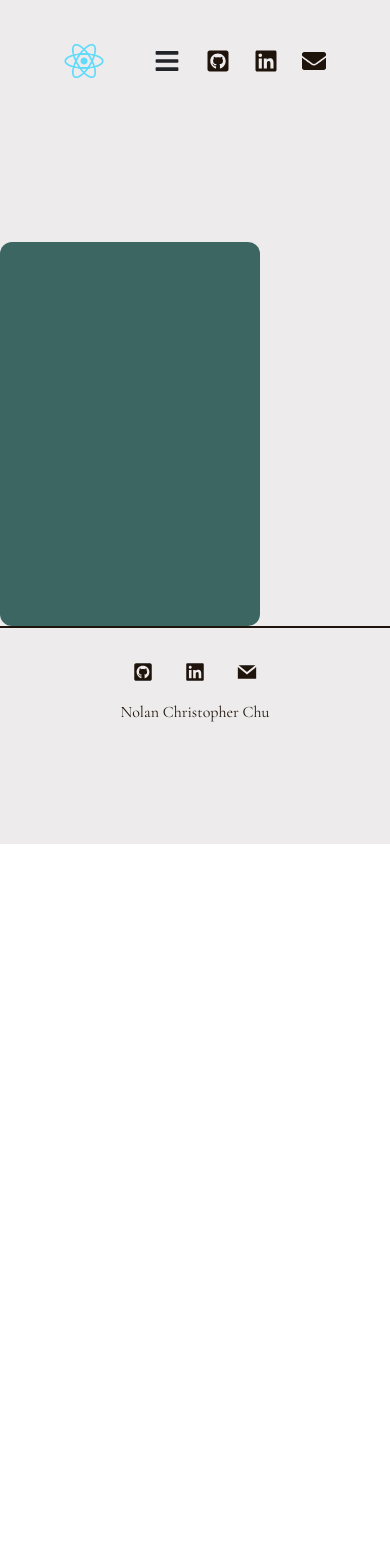
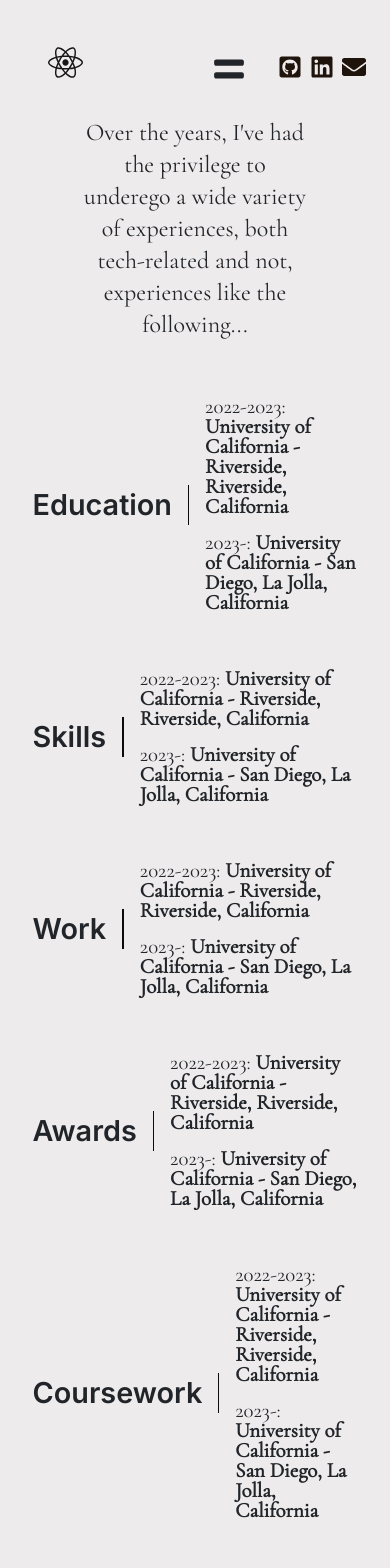
Before and after one commit to Nolancchu/Personal-Website, a Next.js app in the folder nolanchupersonalwebsite/: page /experience in a window 390 px wide. Shown: the top 1568 px of the page. Before the commit the page ends 844 px from the top, so only its background shows below. Built offline with nearby package versions, Linux system fonts and the light colour scheme.

Commit message:
mobile responsiveness kind of done, onto fun part

```diff
--- a/nolanchupersonalwebsite/components/AboutHeadGraphic.jsx
+++ b/nolanchupersonalwebsite/components/AboutHeadGraphic.jsx
@@ -1,6 +1,6 @@
 import React from "react";
+import { Bebas_Neue } from "next/font/google";
 import { FaReact } from "react-icons/fa";
-import { Bebas_Neue } from "next/font/google";
 
 const Bebas = Bebas_Neue ({
     subsets: ['latin'],
@@ -9,27 +9,24 @@
 
 const AboutHeadGraphic = () => {
   return (
-    <div className="flex flex-col w-full h-full bg-ncc-beige">
-        <div className="flex w-11/12 flex-col text-8xl !ml-12 items-end mb-8">
+    <div className=" w-full h-full ">
+        <div className="flex w-11/12 flex-col text-4xl md:text-6xl lg:text-8xl !ml-12 items-center md:items-end mb-8">
                     <span >PROFILE:</span>
         </div>
-        <div className="flex flex-row w-full bg-ncc-beige">
+        <div className="flex flex-col md:flex-row w-full bg-ncc-beige">
           <img
-                      src="/React-icon.png"
-                      width={500}
-                      className="h-8/12 align-middle translate-y-0"
-                    />
+            src="/React-icon.png"
+            width={400}
+            className="h-8/12 align-middle mb-12"
+            />
           <div className="text-8xl w-[.2rem] h-full bg-ncc-black ml-8 mr-8"></div>
-          <div className="flex flex-col w-full">
-            <div className="flex w-6/12 text-4xl items-center">Lorem ipsum dolor sit amet, consectetur adipiscing elit.</div>
-            <div className="w-full h-12 bg-ncc-beige"/>
-            <div className="w-6/12 text-2xl">Lorem ipsum dolor sit amet, consectetur adipiscing elit, sed do eiusmod tempor incididunt ut labore et dolore magna aliqua. Ut enim ad minim veniam, quis nostrud exercitation ullamco laboris nisi ut aliquip ex ea commodo consequat. Duis aute irure dolor in reprehenderit in voluptate velit esse cillum dolore eu fugiat nulla pariatur.</div>
+          <div className="flex flex-col w-full max-lg:items-center">
+            <div className="flex w-11/12 text-2xl md:text-4xl items-center">Lorem ipsum dolor sit amet, consectetur adipiscing elit.</div>
+            <div className="w-full h-6 bg-ncc-beige"/>
+            <div className="w-11/12 md:text-2xl max-lg:mb-6">Lorem ipsum dolor sit amet, consectetur adipiscing elit, sed do eiusmod tempor incididunt ut labore et dolore magna aliqua. Ut enim ad minim veniam, quis nostrud exercitation ullamco laboris nisi ut aliquip ex ea commodo consequat. Duis aute irure dolor in reprehenderit in voluptate velit esse cillum dolore eu fugiat nulla pariatur.</div>
           </div>
         </div>
-        <div className="w-full h-12 bg-ncc-beige"/>
-        <div className="flex w-full justify-center items-center">
-            <div className="flex text-8xl justify-end">FILLER TEXT</div>
-        </div>
+
     </div>
   );
 };
--- /dev/null
+++ b/nolanchupersonalwebsite/components/ExperienceText.jsx
@@ -0,0 +1,93 @@
+import React from "react";
+import { Inter } from "next/font/google";
+
+const int = Inter ({
+    subsets: ['latin'],
+    weight: ['600']
+})
+
+const ExperienceText = () => {
+    return (
+    <div>
+        <div className="flex flex-col w-full justify-center items-center">
+            <div className="text-2xl lg:text-3xl w-7/12 text-center mb-10">
+                Over the years, I've had the privilege to underego a wide variety of experiences, both tech-related and not, experiences like the following...
+            </div>
+
+
+            <div className="flex flex-col w-10/12 lg:w-7/12 h-auto justify-begin">
+            <div className="flex flex-row items-center ">
+                <div className="text-[1.8rem]">
+                    <span className={int.className}>
+                    Education</span>
+                </div>
+                <div className="w-1 h-[2.5rem] bg-ncc-black ml-4 mr-4"/>
+                <div className="text-[1.3rem] leading-5 xl:leading-[.4rem] mt-3">
+                    <p>2022-2023: <b>University of California - Riverside, Riverside, California</b></p>
+                    <p>2023-: <b>University of California - San Diego, La Jolla, California</b></p>
+                </div>
+            </div>
+
+            <div className="w-full h-6 bg-ncc-beige"/>
+
+            <div className="flex flex-row items-center justify-begin">
+                <div className="text-[1.8rem]">
+                    <span className={int.className}>
+                    Skills</span>
+                </div>
+                <div className="w-1 h-[2.5rem] bg-ncc-black ml-4 mr-4"/>
+                <div className="text-[1.3rem] leading-5 xl:leading-[.4rem] mt-3">
+                    <p>2022-2023: <b>University of California - Riverside, Riverside, California</b></p>
+                    <p>2023-: <b>University of California - San Diego, La Jolla, California</b></p>
+                </div>
+            </div>
+
+            <div className="w-full h-6 bg-ncc-beige"/>
+
+            <div className="flex flex-row items-center justify-begin">
+                <div className="text-[1.8rem]">
+                    <span className={int.className}>
+                    Work</span>
+                </div>
+                <div className="w-1 h-[2.5rem] bg-ncc-black ml-4 mr-4"/>
+                <div className="text-[1.3rem] leading-5 xl:leading-[.4rem] mt-3">
+                    <p>2022-2023: <b>University of California - Riverside, Riverside, California</b></p>
+                    <p>2023-: <b>University of California - San Diego, La Jolla, California</b></p>
+                </div>
+            </div>
+
+            <div className="w-full h-6 bg-ncc-beige"/>
+
+            <div className="flex flex-row items-center justify-being">
+                <div className="text-[1.8rem]">
+                    <span className={int.className}>
+                    Awards</span>
+                </div>
+                <div className="w-1 h-[2.5rem] bg-ncc-black ml-4 mr-4"/>
+                <div className="text-[1.3rem] leading-5 xl:leading-[.4rem] mt-3">
+                    <p>2022-2023: <b>University of California - Riverside, Riverside, California</b></p>
+                    <p>2023-: <b>University of California - San Diego, La Jolla, California</b></p>
+                </div>
+            </div>
+
+            <div className="w-full h-6 bg-ncc-beige"/>
+
+            <div className="flex flex-row items-center justify-begin">
+                <div className="text-[1.8rem]">
+                    <span className={int.className}>
+                    Coursework</span>
+                </div>
+                <div className="w-1 h-[2.5rem] bg-ncc-black ml-4 mr-4"/>
+                <div className="text-[1.3rem] leading-5 xl:leading-[.4rem] mt-3">
+                    <p>2022-2023: <b>University of California - Riverside, Riverside, California</b></p>
+                    <p>2023-: <b>University of California - San Diego, La Jolla, California</b></p>
+                </div>
+            </div>
+        </div>
+        </div>
+        <div className="w-full h-10"/>
+    </div>
+    );
+  };
+
+  export default ExperienceText;
--- a/nolanchupersonalwebsite/components/HomePageGraphic.jsx
+++ b/nolanchupersonalwebsite/components/HomePageGraphic.jsx
@@ -1,47 +1,43 @@
 import React from "react";
-import Head from "next/head";
 import { Cormorant_Garamond } from 'next/font/google';
-import { Bebas_Neue } from "next/font/google";
-import { Unbounded } from "next/font/google";
+import { Inter } from "next/font/google";
+import { FaReact } from "react-icons/fa";
 
-const unbounded = Unbounded({
-    subsets: ['latin'],
-    weight: ['300']
-})
 const garamond = Cormorant_Garamond({
     subsets: ['latin'],
     weight: ['300'],
 })
 
-const Bebas = Bebas_Neue ({
+const int = Inter ({
     subsets: ['latin'],
-    weight:['400']
+    weight: ['600']
 })
 
 const HomePageGraphic = () => {
   return (
     <div className="styles.container">
-        <div className="flex flex-row overflow-clip w-full mt-10">
-            <div className="col mt-10 ml-16 w-1/2 z-10 " >
-                <div className="text-9xl translate-y-[2.6rem]">
-                    <span className={garamond.className}>PRE</span>
+        <div className="flex flex-col lg:flex-row overflow-clip w-full mt-10">
+
+            <div className="xl:mt-10 ml-16 w-full lg:w-1/2 z-10" >
+                <div className="text-[0rem] lg:text-9xl leading-snug">
+                    <span className={garamond.className}>PRE</span><br></br>
+                    <span className={garamond.className}>PRETEN</span><br></br>
+                    <span className={int.className}>PRETENTIOUS</span><br></br>
                 </div>
-                <div className="text-9xl">
-                    <span className={garamond.className}>PRETEN</span>
+                <div className="text-xl lg:text-[0rem] leading-snug">
+                    <span className={int.className}>WELCOME</span><br></br>
                 </div>
-                <div className="ml-[.4rem] text-9xl -translate-y-[2rem]">
-                    <span className={Bebas.className}>PRETENTIOUS TEXT</span>
-                </div>
-                <div className="ml-3 text-2xl -translate-y-[3rem]">
-                    <span className={garamond.className}>My name is Nolan Chu, a first-year computer science <br></br> student at the University of California, Riverside.</span>
+                <div className="ml-1 text-xl lg:text-2xl max-lg:justify-self-center max-lg:w-6/12 lg:w-9/12">
+                    <span className={garamond.className}>My name is Nolan Chu, a first-year computer science student at the University of California, Riverside.</span>
                 </div>
             </div>
-            <img
-                    src="/React-icon.png"
-                    width={600}
-                    className="h-full align-middle translate-y-0"
-                  />
+
+            <div className="flex justify-center items-start">
+                <FaReact size={550} className=" max-md:scale-50 md:max-xl:scale-75"/>
+            </div>
+
         </div>
+
     </div>
   );
 };
--- a/nolanchupersonalwebsite/components/Navigation.jsx
+++ b/nolanchupersonalwebsite/components/Navigation.jsx
@@ -1,24 +1,18 @@
 import "bootstrap/dist/css/bootstrap.min.css";
 import Nav from 'react-bootstrap/Nav';
 import Navbar from 'react-bootstrap/Navbar';
-import { FaBars} from "react-icons/fa";
+import { FaEquals } from "react-icons/fa";
 import {FaEnvelope} from "react-icons/fa"
 import {FaGithubSquare} from "react-icons/fa"
 import {FaLinkedin} from "react-icons/fa"
 import { motion, AnimatePresence, useCycle, rotate} from "framer-motion";
-import { Cormorant_Garamond } from "next/font/google";
-
-const garamond = Cormorant_Garamond({
-  subsets: ['latin'],
-  weight: ['400'],
-})
+import { FaReact } from "react-icons/fa";
 
 const links = [
   { name: "Home", to: "/", id: 1 },
   { name: "Portfolio", to: "/portfolio", id: 2 },
   { name: "Experience", to: "/experience", id: 3 },
-  { name: "Resume", to: "#", id: 4 },
-  { name: "About", to: "/about", id: 5 }
+  { name: "About", to: "/about", id: 4 }
 ];
 
 const itemVariants = {
@@ -46,15 +40,12 @@
     const [open, cycleOpen] = useCycle(false, true);
 
     return (
-    <div className="w-full h-auto flex flex-col  ">
+    <div className="w-full h-auto flex flex-col ">
+      <div className="w-full h-2 bg-ncc-beige"/>
       <div className="flex flex-row justify-between mt-4">
           <Navbar>
-            <Navbar.Brand href="#home" className="justify-center ml-16">
-                    <img
-                      src="/React-icon.png"
-                      width="40"
-                      className="d-inline-block align-top"
-                    />
+            <Navbar.Brand href="/" className="justify-center ml-12 mb-4 ">
+                    <FaReact size={35} className="md:scale-150 "/>
             </Navbar.Brand>
           </Navbar>
 
@@ -82,7 +73,12 @@
                       <motion.a
                         key={id}
                         href={to}
-                        whileHover={{ scale: 1.1 }}
+                        whileHover={{
+                          scale: 1.1,
+                          textDecorationLine: "underline",
+                          textDecorationColor: '#0F0A0A',
+                          color: "#3B6662",
+                        }}
                         variants={itemVariants}
                         className="text-ncc-black no-underline ml-2 mr-2"
                       >
@@ -94,8 +90,8 @@
               )}
             </AnimatePresence>
 
-              <div className="btn-container text-xl p-3 ml-3 mt-2 ">
-                  <button onClick={cycleOpen}>{open ? <FaBars size={26}/> : <FaBars size={26}/>}</button>
+              <div className="btn-container text-xl p-3 ml-20 mt-1">
+                  <button onClick={cycleOpen}>{open ? <FaEquals size={34}/> : <FaEquals size={34}/>}</button>
               </div>
 
           </main>
@@ -105,7 +101,7 @@
               <motion.a
                     target="_blank"
                     href="https://github.com/Nolancchu"
-                    className="text-ncc-brown hover:text-ncc-green ml-1 mr-6"
+                    className="text-ncc-brown hover:text-ncc-green mr-2 md:mr-9 mb-3 md:scale-150"
                 >
                     <FaGithubSquare size={24}/>
                 </motion.a>
@@ -113,7 +109,7 @@
                 <motion.a
                   target="_blank"
                   href="https://www.linkedin.com/in/nolan-chu/"
-                  className="text-ncc-brown hover:text-ncc-green mr-6"
+                  className="text-ncc-brown hover:text-ncc-green mr-2 md:mr-9 mb-3 md:scale-150"
                 >
                   <FaLinkedin size={24} />
                 </motion.a>
@@ -121,7 +117,7 @@
                 <motion.a
                   target="_blank"
                   href="mailto: nolancswe@gmail.com"
-                  className="text-ncc-brown hover:text-ncc-green mr-16"
+                  className="text-ncc-brown hover:text-ncc-green mr-6 md:mr-16 mb-3 md:scale-150"
                 >
                   <FaEnvelope size={24} />
               </motion.a>
--- a/nolanchupersonalwebsite/components/ProjectCard.jsx
+++ b/nolanchupersonalwebsite/components/ProjectCard.jsx
@@ -12,7 +12,7 @@
   description,
 }) => {
   return (
-    <div className="flex flex-col w-11/12 h-full bg-ncc-beige outline outline-2 rounded-2xl">
+    <div className="flex flex-col w-12/12 h-full bg-ncc-beige outline outline-2 rounded-3xl ml-4 mr-4">
         <div className="flex w-full h-auto justify-center items-center overflow-clip">
             <div className="w-4/12 aspect-square p-4 flex items-center justify-center">
                 {image}
@@ -21,7 +21,7 @@
 
         <div className="w-full h-[.2rem] bg-ncc-black z-10"/>
 
-        <div className="ml-6">
+        <div className="ml-6 mt-3">
             <div className="text-4xl mt-2">{name}</div>
             <div className="text-xl mb-6 w-11/12">{description}</div>
         </div>
--- a/nolanchupersonalwebsite/components/ProjectSection.jsx
+++ b/nolanchupersonalwebsite/components/ProjectSection.jsx
@@ -29,9 +29,9 @@
     return (
         <div>
         <div className="flex w-full items-center justify-center">
-          <Row className="w-full items-center justify-center">
+          <Row className="w-11/12 items-center justify-center">
             {ProjectCards.map((card, index) => (
-              <Col className="p-6" xs={12} lg={6} key={index}>
+              <Col className="mb-20" xs={12} lg={6} key={index}>
                 <ProjectCard
                   key={index}
                   name={card.name}
--- a/nolanchupersonalwebsite/pages/about.tsx
+++ b/nolanchupersonalwebsite/pages/about.tsx
@@ -5,7 +5,7 @@
 
 export default function About() {
   return (
-    <div className='w-full h-screen bg-ncc-beige'>
+    <div className='w-full h-full bg-ncc-beige overflow-clip'>
         <Navigation/>
         <div className="w-full h-12 bg-ncc-beige"/>
         <AboutHeadGraphic/>
--- a/nolanchupersonalwebsite/pages/experience.tsx
+++ b/nolanchupersonalwebsite/pages/experience.tsx
@@ -1,14 +1,13 @@
 import "bootstrap/dist/css/bootstrap.min.css";
 import Navigation from "@/components/Navigation";
 import Footer from "@/components/Footer";
+import ExperienceText from "@/components/ExperienceText";
 
 export default function Experience() {
   return (
-    <div className='w-full h-screen bg-ncc-beige'>
+    <div className='w-full h-full bg-ncc-beige'>
         <Navigation/>
-        <div className="w-full h-36 bg-ncc-beige"/>
-        <div className="flex w-8/12 h-96 justify-center items-center rounded-xl bg-ncc-green"></div>
-
+        <ExperienceText/>
         <Footer/>
     </div>
   )
--- a/nolanchupersonalwebsite/pages/portfolio.tsx
+++ b/nolanchupersonalwebsite/pages/portfolio.tsx
@@ -10,10 +10,10 @@
         <Navigation/>
         <div className = "flex flex-col justify-center items-center">
           <div className="w-full h-8 bg-ncc-beige"/>
-          <div className="text-5xl">Besides this website, here's what I've been working on...</div>
+          <div className="p-4 text-3xl lg:text-4xl xl:text-5xl">Besides this website, here's what I've been working on...</div>
           <div className="w-full h-12 bg-ncc-beige"/>
+          <ProjectSection/>
         </div>
-        <ProjectSection/>
         <Footer/>
     </div>
   )
```
